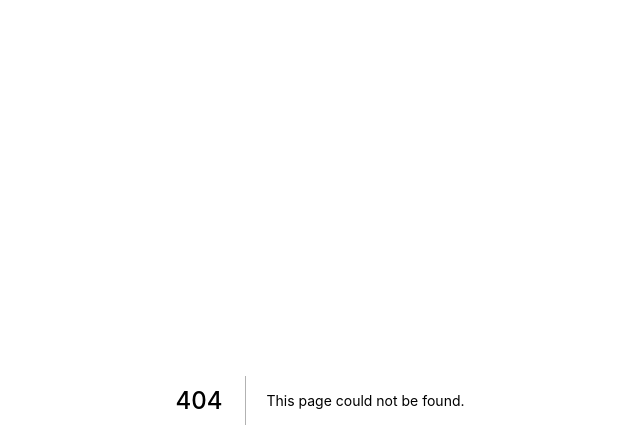
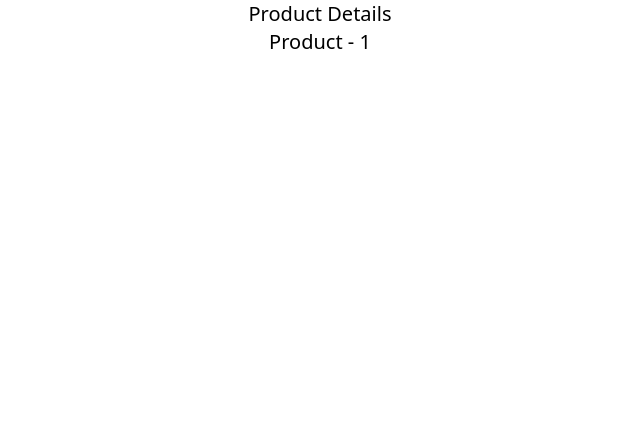
Before and after one commit to Mojahid213/next-beginner, a Next.js app: page /product/1 in a window 1280 px wide. Before the commit this address had no page. Shown: the top 448 px of the page, without its empty margins (320-960 px from the left). Built offline with nearby package versions, Linux system fonts and the light colour scheme.

Commit message:
dynamic route

```diff
--- /dev/null
+++ b/pages/404.js
@@ -0,0 +1,3 @@
+export default function NotFound() {
+  return <h1 className="text-center mt-10 text-3xl">404 Error</h1>;
+}
--- /dev/null
+++ b/pages/product/[id].js
@@ -0,0 +1,12 @@
+import { useRouter } from "next/router";
+
+export default function ProductId() {
+  const route = useRouter();
+  const { query } = route;
+  return (
+    <div>
+      <h1 className="text-xl text-center">Product Details</h1>
+      <h1 className="text-xl text-center">Product - {query.id}</h1>
+    </div>
+  );
+}
--- /dev/null
+++ b/pages/product/index.js
@@ -0,0 +1,9 @@
+export default function Products() {
+  return (
+    <ul>
+      <li>product-1</li>
+      <li>product-2</li>
+      <li>product-3</li>
+    </ul>
+  );
+}
--- /dev/null
+++ b/pages/product/sweater.js
@@ -0,0 +1,3 @@
+export default function Sweater() {
+  return <h1 className="text-center text-3xl">Sweater</h1>;
+}
```
